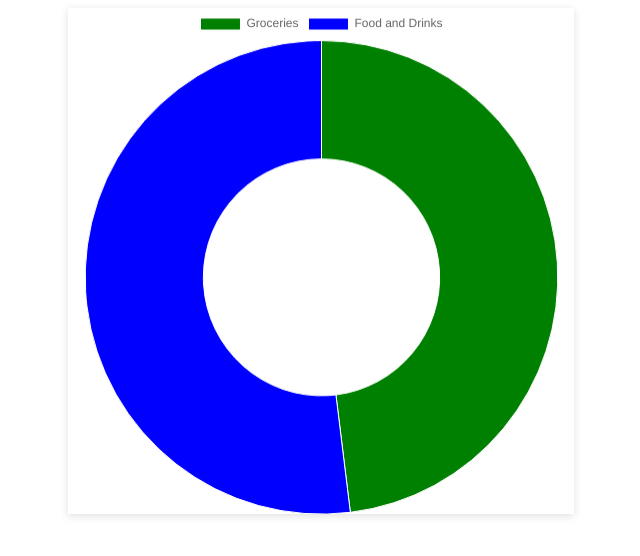
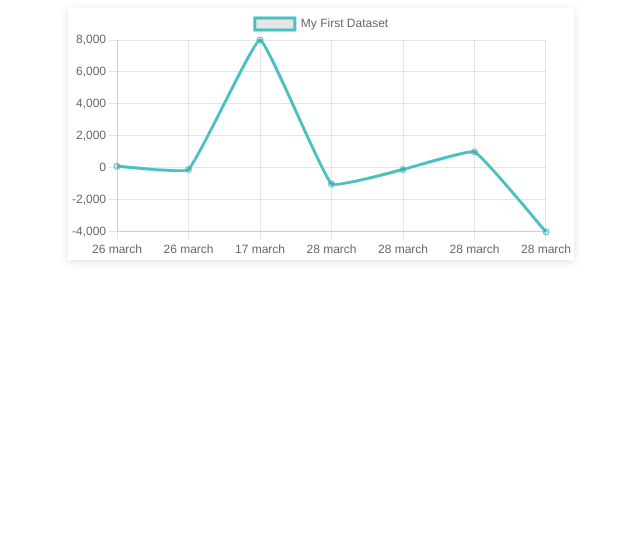
Before and after one commit to Ankeshkewat/Budget-tracking-application, a plain HTML site: page frontend/chart.html in a window 1280 px wide. Shown: the whole page, without its empty margins (319-959 px from the left). Drawn offline with nearby package versions, Linux system fonts and the light colour scheme.

Commit message:
line chart added in records page

```diff
--- a/frontend/chart.html
+++ b/frontend/chart.html
@@ -35,18 +35,28 @@
 <script>
     var ctx = document.getElementById('myChart');
     var myChart = new Chart(ctx, {
-        type: 'doughnut',
+        type: 'line',
         data: {
-            labels: ["Groceries","Food and Drinks"],
+            labels: ["26 march", "26 march", '17 march', '28 march','28 march','28 march','28 march'],
             datasets: [{
-                label: 'Expense you have done',
-                data: [370, 400],
-                borderWidth: 1,
-                backgroundColor:[
-                'green','blue'
-            ]
+                label: 'My First Dataset',
+                data: [100, -100, 8000, -1000, -100, 1000, -4000],
+                fill: false,
+                borderColor: 'rgb(75, 192, 192)',
+                tension: 0.1
             }],
 
+        },
+        options: {
+            scales: {
+                xAxis: [
+                    {
+                        ticks: {
+                            beginAtZero: true
+                        }
+                    }
+                ]
+            }
         }
     });
 </script>
--- a/frontend/style/cash_record.css
+++ b/frontend/style/cash_record.css
@@ -22,6 +22,18 @@
 #cat{
     margin-top: 10px;
 }
+#container {
+    display: flex;
+    margin: auto;
+    text-align: center;
+    justify-content: center;
+    /* display: none; */
+
+}
+
+#myChart {
+    width: 100%;
+}
 
 @media (max-width:550px){
     #head,#all{
--- a/frontend/style/index.css
+++ b/frontend/style/index.css
@@ -99,6 +99,7 @@ color:blue;
     margin: auto;
     text-align: center;
     justify-content: center;
+    display: none;
 
 }
 
```
Also changed, not shown: frontend/Cash_records.html (+7 -0 lines), frontend/login.html (+2 -2 lines), frontend/script/cash_records.js (+79 -43 lines), frontend/script/index.js (+6 -6 lines).
